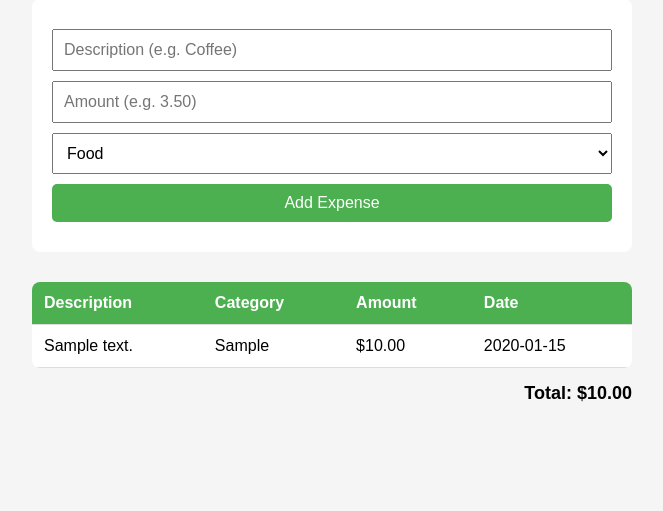
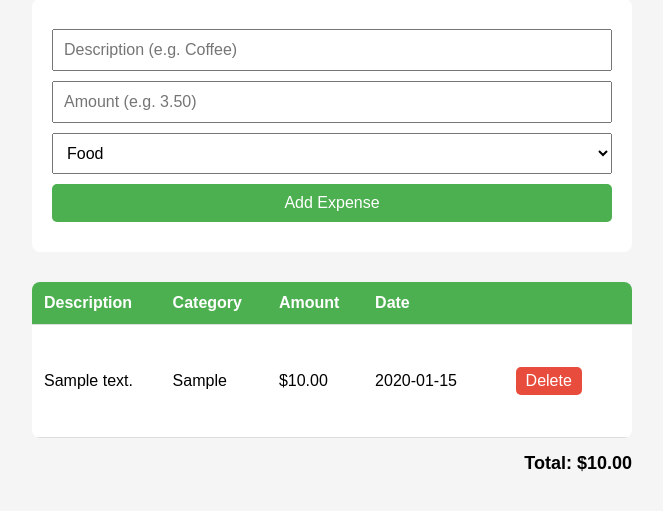
Before and after one commit to pablortizv0/expense-tracker, a Flask app: page / in a window 1280 px wide. Shown: the part 100-611 px from the top of the page, without its empty margins (308-971 px from the left). Run offline with Flask 3, Linux system fonts and the light colour scheme; tables that the repository leaves empty hold one stand-in row (values such as "Sample post").

Commit message:
Add delete expense functionality

```diff
--- a/app.py
+++ b/app.py
@@ -45,6 +45,15 @@ def add_expense():
     conn.close()
     return redirect("/")
 
+@app.route("/delete/<int:expense_id>", methods=["POST"])
+def delete_expense(expense_id):
+    conn = sqlite3.connect("expenses.db")
+    cursor = conn.cursor()
+    cursor.execute("DELETE FROM expenses WHERE id = ?", (expense_id,))
+    conn.commit()
+    conn.close()
+    return redirect("/")
+
 if __name__ == "__main__":
     init_db()
     app.run(debug=True)
--- a/templates/index.html
+++ b/templates/index.html
@@ -33,6 +33,7 @@
             cursor: pointer;
         }
         button:hover { background-color: #45a049; }
+        td form { margin: 0; }
         table {
             width: 100%;
             border-collapse: collapse;
@@ -86,6 +87,7 @@
             <th>Category</th>
             <th>Amount</th>
             <th>Date</th>
+            <th></th>
         </tr>
         {% for expense in expenses %}
         <tr>
@@ -93,6 +95,11 @@
             <td>{{ expense[2] }}</td>
             <td>${{ "%.2f"|format(expense[3]) }}</td>
             <td>{{ expense[4] }}</td>
+            <td>
+                <form action="/delete/{{ expense[0] }}" method="POST">
+                    <button type="submit" style="background-color: #e74c3c; width: auto; padding: 5px 10px;">Delete</button>
+                </form>
+            </td>
         </tr>
         {% endfor %}
     </table>
```
Also changed, not shown: expenses.db.
